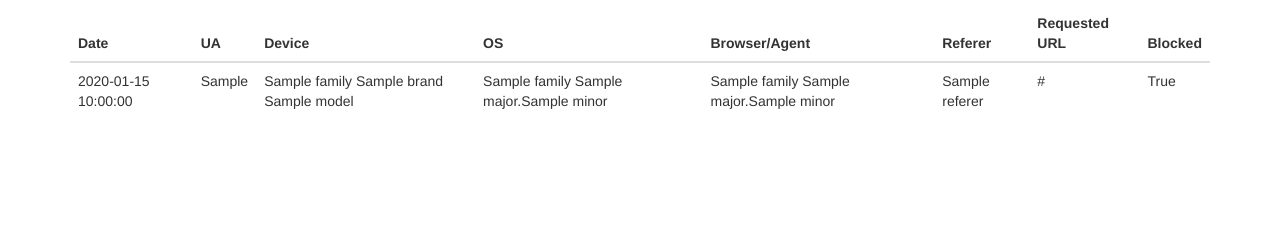
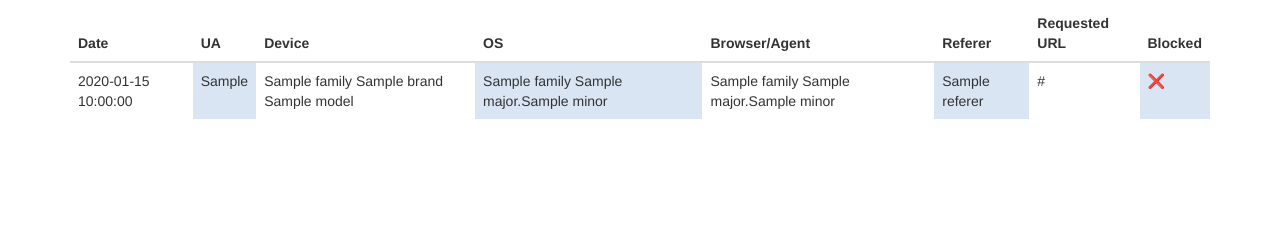
Before and after one commit to mechanicalgirl/fivesongsdaily, a Flask app: template fivesongs/templates/admin/track.html in a window 1280 px wide. Shown: the part 222-462 px from the top of the page. Run offline with Flask 3, Linux system fonts and the light colour scheme; the template is opened without the code that fills it: most values are stand-ins (such as "Sample title", 1, 10 or a date in 2020); parts of the project's set-up code (start-up, migrations or seed data) failed here and were passed over; some libraries are stand-ins or nearby versions.

Commit message:
change admin display

```diff
--- a/fivesongs/templates/admin/track.html
+++ b/fivesongs/templates/admin/track.html
@@ -43,13 +43,13 @@
         {% for t in tracking %}
         <tr>
           <td>{{ t.request_date }}</td>
-          <td>{{ t.ua }}</td>
+          <td style="background: #dae5f4">{{ t.ua }}</td>
           <td>{{ t.device.family }} {{ t.device.brand }} {{ t.device.model }}</td>
-          <td>{{ t.os.family }} {{ t.os.major }}.{{ t.os.minor }}</td>
+          <td style="background: #dae5f4">{{ t.os.family }} {{ t.os.major }}.{{ t.os.minor }}</td>
           <td>{{ t.browser.family }} {{ t.browser.major }}.{{ t.browser.minor }}</td>
-          <td>{{ t.referer }}</td>
+          <td style="background: #dae5f4">{{ t.referer }}</td>
           <td>{{ t.url }}</td>
-          <td>{% if t.blocked=='0' %}False{% else %}True{% endif %}</td>
+          <td style="background: #dae5f4">{% if t.blocked=='0' %}&nbsp;{% else %}&#10060{% endif %}</td>
         </tr>
         {% endfor %}
       </tbody>
```
